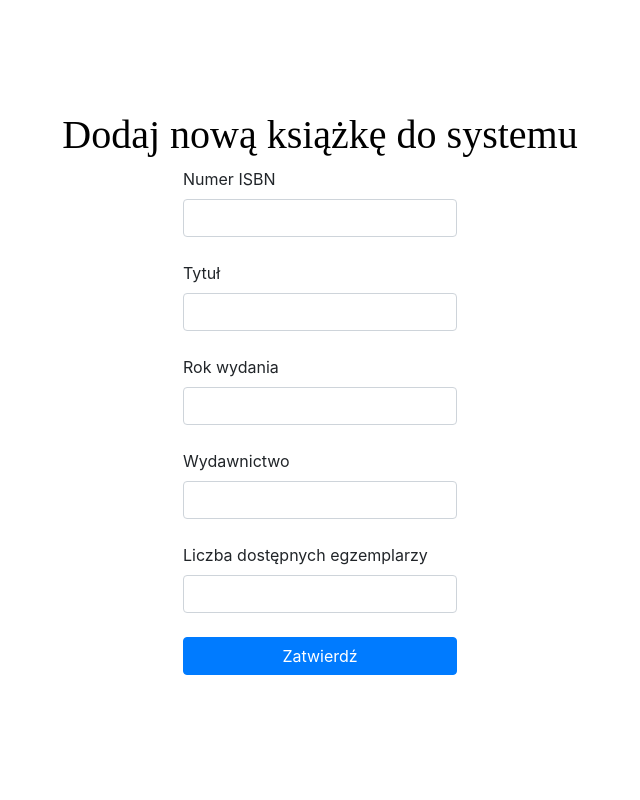
After one commit to jasina007/library, a Flask app: page /newBook in a window 1280 px wide. The commit adds this page. Shown: the whole page, without its empty margins (320-960 px from the left). Run offline with Flask 3, Linux system fonts and the light colour scheme; some libraries are stand-ins or nearby versions.

Commit message:
added button in worker menu and add book site

```diff
--- a/app.py
+++ b/app.py
@@ -102,5 +102,9 @@ def registering():
         flash('Your e-mail was used in another account! Please enter another e-mail', 'error')
         return redirect(url_for('register'))
 
+@app.route("/newBook")
+def newBook():
+    return render_template("addBook.html")
+
 if __name__ == '__main__':
     app.run(host='0.0.0.0', debug=True)
--- /dev/null
+++ b/templates/addBook.html
@@ -0,0 +1,38 @@
+<!DOCTYPE html>
+<html lang="pl">
+<meta charset="UTF-8">
+<meta name="viewport" content="width=device-width, initial-scale=1.0">
+<meta name="keywords" content="Ksiazka Book Nowa New">
+<meta name="description" content="Strona dodawania nowej ksiazki do systemu">
+<head>
+    <title>Dodawanie nowej książki</title>
+    <link rel="stylesheet" href="https://cdn.jsdelivr.net/npm/bootstrap@4.0.0/dist/css/bootstrap.min.css"
+          integrity="sha384-Gn5384xqQ1aoWXA+058RXPxPg6fy4IWvTNh0E263XmFcJlSAwiGgFAW/dAiS6JXm" crossorigin="anonymous">
+    <link rel="stylesheet" href="static/style.css" />
+</head>
+<body>
+    <h1>Dodaj nową książkę do systemu</h1>
+    <form>
+        <div class="form-outline mb-4">
+            <label class="form-label" for="isbn">Numer ISBN</label>
+            <input type="text" id="isbn" name="isbn" class="form-control" maxlength="13" required/>
+        </div>
+        <div class="form-outline mb-4">
+            <label class="form-label" for="title">Tytuł</label>
+            <input type="text" id="title" name="title" class="form-control" maxlength="255" required/>
+        </div>
+        <div class="form-outline mb-4">
+            <label class="form-label" for="releaseYear">Rok wydania</label>
+            <input type="number" id="releaseYear" name="releaseYear" class="form-control"  min="0" max="2024" required/>
+        </div>
+        <div class="form-outline mb-4">
+            <label class="form-label" for="publisher">Wydawnictwo</label>
+            <input type="text" id="publisher" name="publisher" class="form-control" maxlength="255" required/>
+        </div>
+        <div class="form-outline mb-4">
+            <label class="form-label" for="availableBooks">Liczba dostępnych egzemplarzy</label>
+            <input type="number" id="availableBooks" name="availableBooks" class="form-control" min="0" required/>
+        </div>
+        <button type="submit" class="btn btn-primary btn-block mb-4">Zatwierdź</button>
+    </form>
+</body>
--- a/templates/loggedWorker.html
+++ b/templates/loggedWorker.html
@@ -10,6 +10,9 @@ integrity="sha384-Gn5384xqQ1aoWXA+058RXPxPg6fy4IWvTNh0E263XmFcJlSAwiGgFAW/dAiS6J
 <link rel="stylesheet" href="static/style.css" />
 <body>
     <h1>Pomyślnie zalogowano pracownika naszej biblioteki: {{name}} {{surname}}</h1>
+    <a href="/newBook" class="mr-auto">
+        <button class='btn btn-primary'>Dodaj książkę</button>
+    </a>
     <a href="/loggedOut" style="align-items: center;">
         <button type="button" class="btn btn-primary mb-4">Wyloguj się</button>
     </a>
```
